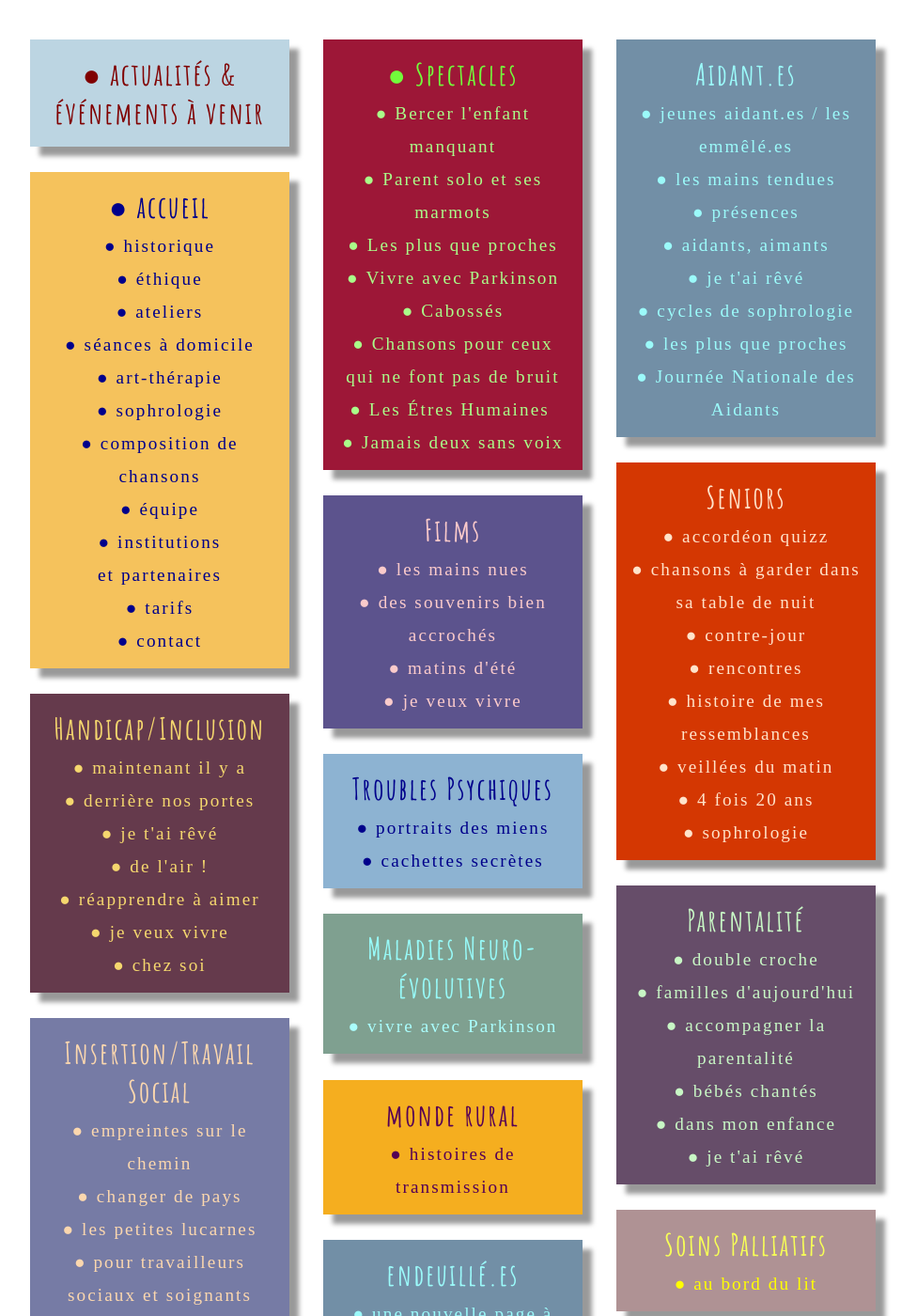
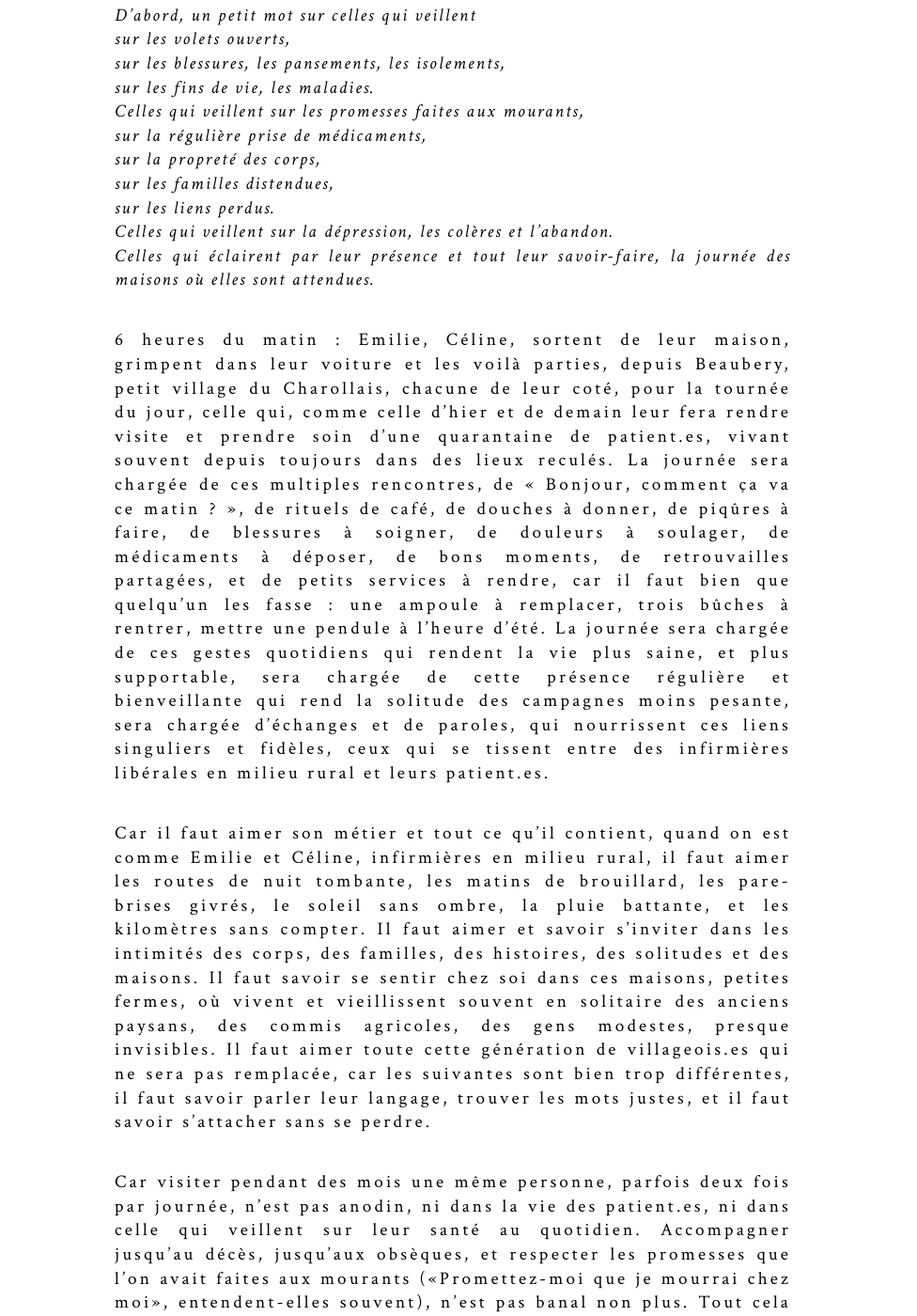
Before and after one commit to leshnik/revertouthaut, a Jekyll site: the page built from celles-qui-veillent.md, in a window 1280 px wide and 1400 px high, scrolled down 551 px. Shown: the whole window at 94% size, without its empty margins (158-1134 px from the left). Built offline with Jekyll 4.4.1, drawn with Linux system fonts in a browser that asks for light colours; some of the changed text lies outside the part shown.

Commit message:
monde-rural gets new celles qui veillent

```diff
--- a/_includes/NavListCards2.html
+++ b/_includes/NavListCards2.html
@@ -84,8 +84,8 @@
     <a style="color: #550055"
     class="nav-list-item"
       href="/histoires-de-transmission"
-    >●&nbsp;histoires de transmission</a>
-    </p>
+    >●&nbsp;histoires de transmission</a><br>
+    <a style="color:#550055" class="nav-list-item" href="celles-qui-veillent">●&nbsp;celles qui veillent</a>
     <p class="shadow" style="background: #728fa6 ; width: 28ch">
       <a style="color: #9bfafa" class="nav-list-heading subtlehover" href="endeuilles">endeuillé.es</a><br>
       <a style="color:#9bfafa" class="nav-list-item subtlehover" href="une-nouvelle-page">●&nbsp;une nouvelle page à écrire</a>
--- a/celles-qui-veillent.md
+++ b/celles-qui-veillent.md
@@ -4,4 +4,32 @@
 summary:
 ---
 <h1>celles qui veillent</h1>
-<p class="intro-text">projet 2024, infos à venir</p>
+<p class="intro-text">
+
+<a href="#">celles qui veillent</a> est un projet destiné à accompagner un maintien à domicile de qualité en milieu rural. C’est un projet qui s’appuie sur le merveilleux travail effectué sur le territoire par des infirmières libérales et sur notre expérience de l’accompagnement du soin par la musique.</p>
+
+<p class="intro-text">
+<cite style="line-height: 1.15rem; letter-spacing:.13rem;">
+D’abord, un petit mot sur celles qui veillent<br>
+sur les volets ouverts,<br>
+sur les blessures, les pansements, les isolements,<br>
+sur les fins de vie, les maladies.<br>
+Celles qui veillent sur les promesses faites aux mourants,<br>
+sur la régulière prise de médicaments,<br>
+sur la propreté des corps,<br>
+sur les familles distendues,<br>
+sur les liens perdus.<br>
+Celles qui veillent sur la dépression, les colères et l’abandon.<br>
+Celles qui éclairent par leur présence et tout leur savoir-faire, la journée des maisons où elles sont attendues.</cite></p>
+
+<p class="intro-text">6 heures du matin : Emilie,  Céline,  sortent de leur maison, grimpent dans leur voiture et les voilà parties,  depuis Beaubery, petit village du Charollais, chacune de leur coté, pour la tournée du jour, celle qui, comme celle d’hier et de demain leur fera rendre visite et prendre soin d’une quarantaine de patient.es, vivant souvent depuis toujours dans des lieux reculés. La journée sera chargée de ces multiples rencontres, de « Bonjour, comment ça va ce matin ? », de rituels de café, de douches à donner, de piqûres à faire, de blessures à soigner, de douleurs à soulager, de médicaments à déposer, de bons moments, de retrouvailles partagées, et de petits services à rendre, car il faut bien que quelqu’un les fasse : une ampoule à remplacer, trois bûches à rentrer, mettre une pendule à l’heure d’été. La journée sera chargée de ces gestes quotidiens qui rendent la vie plus saine, et plus supportable, sera chargée de cette présence régulière et bienveillante qui rend la solitude des campagnes moins pesante, sera chargée d’échanges et de paroles, qui nourrissent ces liens singuliers et fidèles, ceux qui se tissent entre des infirmières libérales en milieu rural et leurs patient.es.</p>
+
+<p class="intro-text">Car il faut aimer son métier et tout ce qu’il contient, quand on est comme Emilie et Céline, infirmières en milieu rural, il faut aimer les routes de nuit tombante, les matins de brouillard, les pare-brises givrés, le soleil sans ombre, la pluie battante, et les kilomètres sans compter. Il faut aimer et savoir s’inviter dans les intimités des corps, des familles, des histoires, des solitudes et des maisons. Il faut savoir se sentir chez soi dans ces maisons, petites fermes, où vivent et vieillissent souvent en solitaire des anciens paysans, des commis agricoles, des gens modestes, presque invisibles. Il faut aimer toute cette génération de villageois.es qui ne sera pas remplacée, car les suivantes sont bien trop différentes, il faut savoir parler leur langage, trouver les mots justes, et il faut savoir s’attacher sans se perdre.</p>
+
+<p class="intro-text">Car visiter pendant des mois une même personne, parfois deux fois par journée, n’est pas anodin, ni dans la vie des patient.es, ni dans celle qui veillent sur leur santé au quotidien. Accompagner jusqu’au décès, jusqu’aux obsèques, et respecter les promesses que l’on avait faites aux mourants («Promettez-moi que je mourrai chez moi», entendent-elles souvent), n’est pas banal non plus. Tout cela laisse des traces, des histoires, souvent très belles, des anecdotes, des souvenirs toujours vibrants, et des émotions de toute variété chez les soignantes, ces veilleuses du quotidien, des solitudes, et des tourments.</p>
+
+<p class="intro-text"><a href="">celles qui veillent</a> va consister à accompagner en musique les soignantes à domicile lors de soins rendues complexes,  liées à des pathologies douloureuses, des maladies psychiques, des fins de vie, d’isolement, des douleurs ou des soins mal supportées par les patients.</p>
+
+<p class="intro-text">Pendant les soins, Estelle Bernigal, accordéoniste va donc jouer, et de par notre expérience et la sienne, nous savons combien la musique jouée en live, est thérapeutique, améliore le quotidien, remet les corps en mouvement, allège la dépression, permet de mieux supporter la douleur, permet l’expression d’émotions parfois longtemps retenues, et permet la création par la présence de la musicienne un nouveau lien social.</p>
+
+<p class="intro-text">Projet innovant et expérimental, mené grâce au soutien de la MSA.</p>
```
